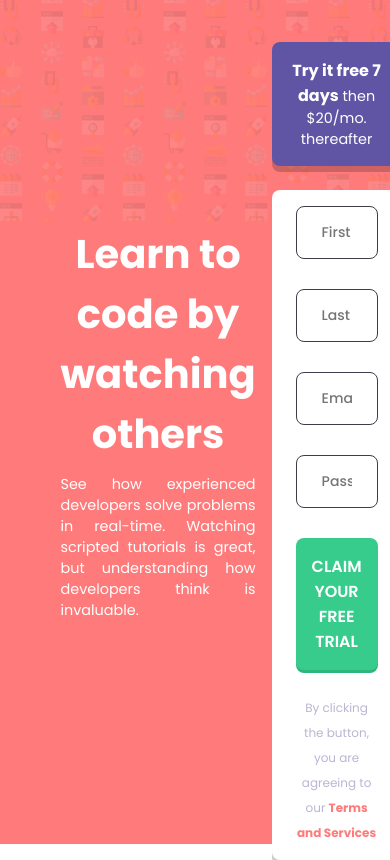
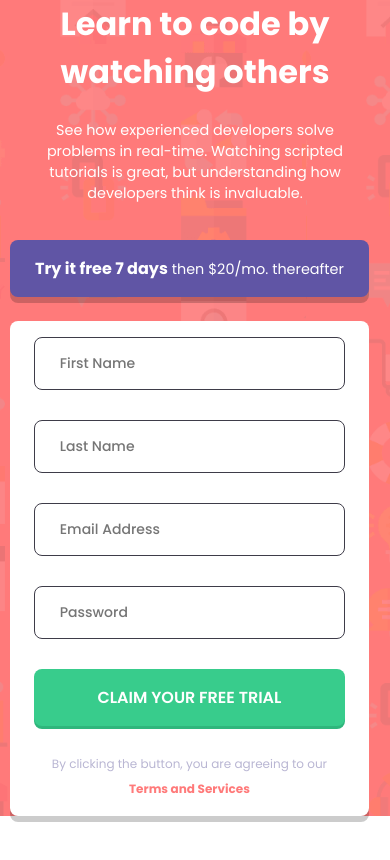
Before and after one commit to Victor1890/intro-component-with-signup-form-master, a plain HTML site: page index.html in a window 390 px wide. Drawn offline with Linux system fonts and the light colour scheme.

Commit message:
[ADD] Natalie me ayudo :)

```diff
--- a/assets/css/medias.css
+++ b/assets/css/medias.css
@@ -0,0 +1,27 @@
+@media screen and (max-width: 700px){
+    main{
+        background-image: url("../img/bg-intro-mobile.png");
+        background-repeat: repeat;
+    }
+    .container{
+        flex-direction: column;
+    }
+    .formulation{
+        width: 97%;
+        height: 50%;
+    }
+    .info .info__title{
+        margin: auto;
+        font-size: 2rem;
+    }
+    .info .info__description{
+        margin: 0;
+        margin-bottom: .8rem;
+        padding: .9rem;
+        text-align: center;
+    }
+    .btn-offer{
+        margin-top: .5rem;
+        padding: 1rem
+    }
+}
--- a/assets/css/style.css
+++ b/assets/css/style.css
@@ -6,11 +6,11 @@
     font-size: 16px;
 }
 main{
-    width: 100%;
+    width: 100vw;
     height: 100vh;
     background-color: hsl(0, 100%, 74%) ;
     background-image: url("../img/bg-intro-desktop.png");
-    background-repeat: no-repeat;
+    /* background-repeat: no-repeat; */
     background-size: contain;
     display: flex;
     align-items: center;
@@ -144,3 +144,9 @@ main{
     text-decoration: none;
     font-size: 12px;
 }
+
+@media only screen and (max-width: 700px){
+    main{
+        height: auto !important;
+    }
+}
```
